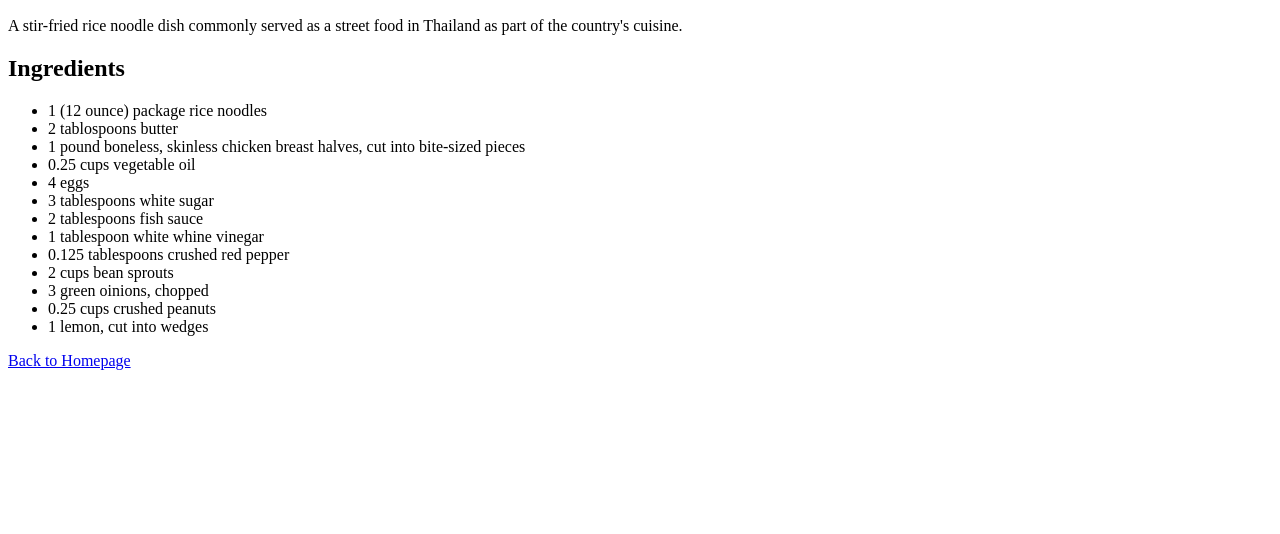
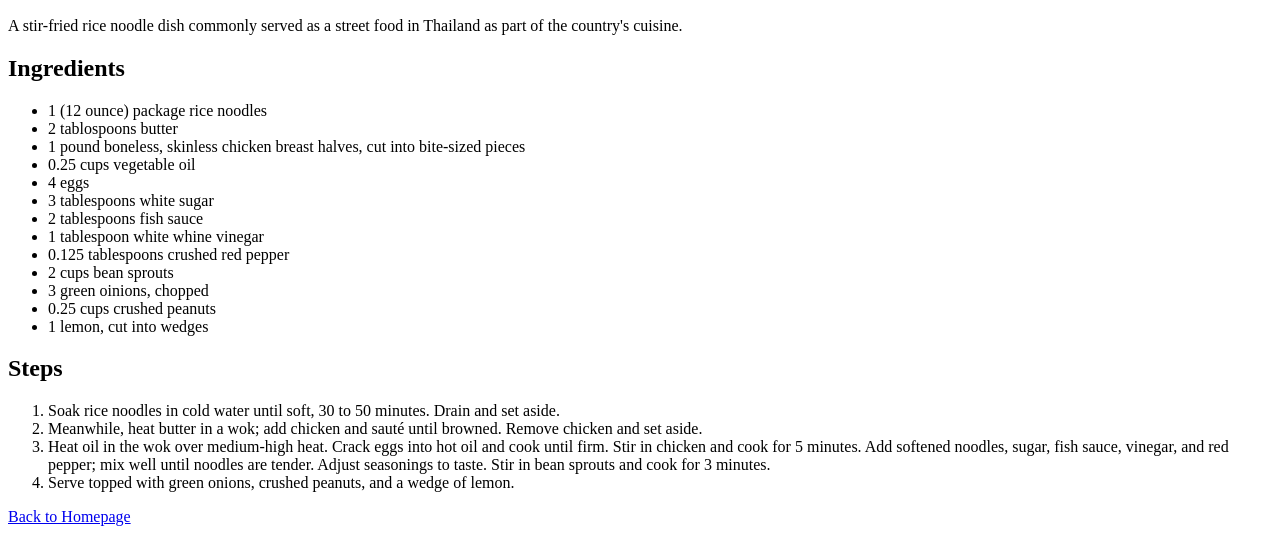
Before and after one commit to JanPomelo/odin-recipes, a plain HTML site: page recipes/padthai.html in a window 1280 px wide. Shown: the part 434-968 px from the top of the page. Before the commit the page ends 812 px from the top, so only its background shows below. Drawn offline with Linux system fonts and the light colour scheme.

Commit message:
Add Steps section to padthai.html

```diff
--- a/recipes/padthai.html
+++ b/recipes/padthai.html
@@ -34,6 +34,27 @@
       <li>0.25 cups crushed peanuts</li>
       <li>1 lemon, cut into wedges</li>
     </ul>
+    <h2>Steps</h2>
+    <ol>
+      <li>
+        Soak rice noodles in cold water until soft, 30 to 50 minutes. Drain and
+        set aside.
+      </li>
+      <li>
+        Meanwhile, heat butter in a wok; add chicken and sauté until browned.
+        Remove chicken and set aside.
+      </li>
+      <li>
+        Heat oil in the wok over medium-high heat. Crack eggs into hot oil and
+        cook until firm. Stir in chicken and cook for 5 minutes. Add softened
+        noodles, sugar, fish sauce, vinegar, and red pepper; mix well until
+        noodles are tender. Adjust seasonings to taste. Stir in bean sprouts and
+        cook for 3 minutes.
+      </li>
+      <li>
+        Serve topped with green onions, crushed peanuts, and a wedge of lemon.
+      </li>
+    </ol>
     <a href="../index.html">Back to Homepage</a>
   </body>
 </html>
```
